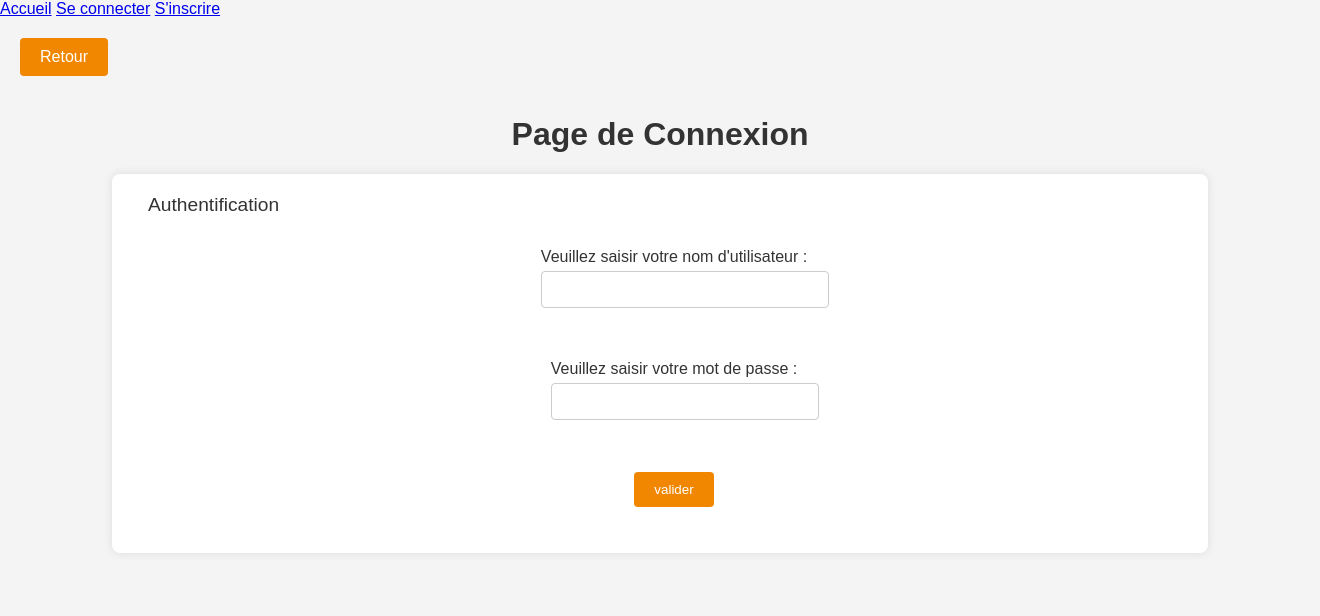
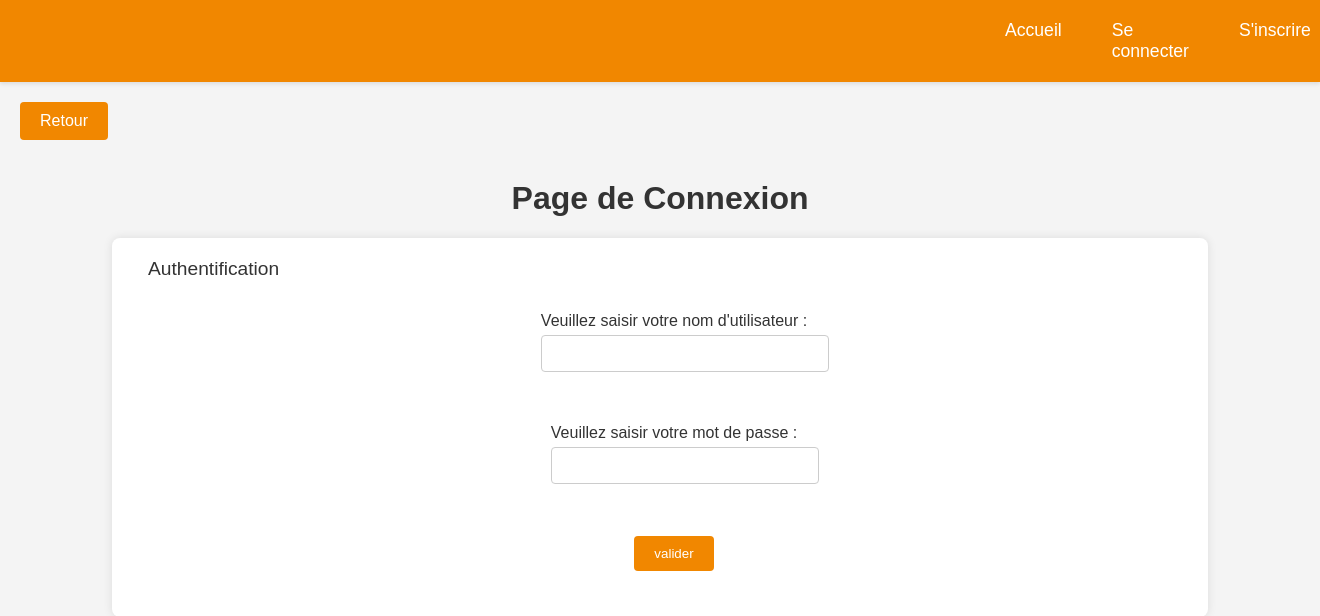
Before and after one commit to RevTaj/GiveTime, a PHP site: page /index/index.php in a window 1320 px wide. Shown: the top 616 px of the page. Run offline with PHP 8.4, Linux system fonts and the light colour scheme.

Commit message:
correction css

```diff
--- a/css/style-form.css
+++ b/css/style-form.css
@@ -4,7 +4,31 @@ html, body {
     margin: 0;
     padding: 0;
 }
+header {
+    background-color: #f18700; /* Couleur primaire */
+    padding: 10px 0;
+    box-shadow: 0 2px 4px rgba(0, 0, 0, 0.1);
+}
 
+header nav {
+    display: flex;
+    gap: 20px;
+    margin-left: 75%;
+}
+
+header nav a {
+    color: white; /* Texte en blanc pour contraster avec l'arrière-plan */
+    text-decoration: none;
+    font-size: 1.1em;
+    padding: 10px 15px;
+    transition: background 0.3s ease, transform 0.3s ease;
+    border-radius: 4px;
+}
+
+header nav a:hover {
+    background-color: #79c6c0; /* Couleur tertiaire */
+    transform: scale(1.05);
+}
 h1 {
     font-size: 2em;
     color: #333;
--- a/index.html
+++ b/index.html
@@ -9,7 +9,7 @@
 <body>
     <header>
         <nav>
-            <a href="index.php">Accueil</a>
+            <a href="index.html">Accueil</a>
             <a href="index.html">Se connecter</a>
             <a href="Inscription/Inscription.html">S'inscrire</a>
         </nav>
```
